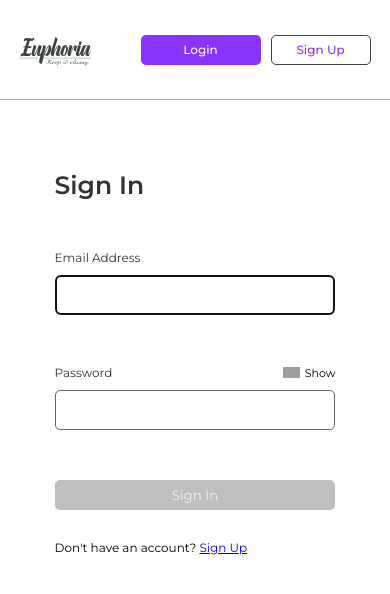
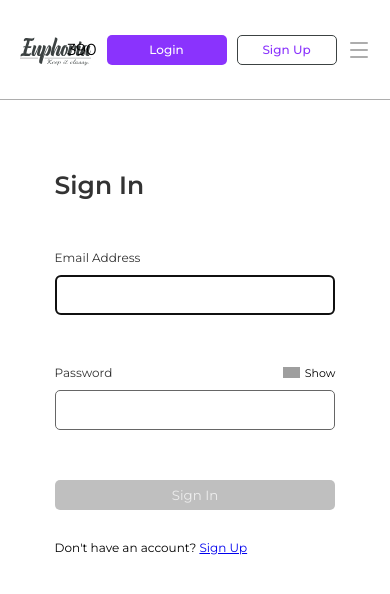
Before and after one commit to Sibonsio/E-commerce-ui, a React (Vite) app: page /signin in a window 390 px wide. Shown: the top 594 px of the page. Built offline with nearby package versions, Linux system fonts and the light colour scheme; grey boxes are pictures that could not be loaded; a web font is replaced by a local one.

Commit message:
signupbar: responsiveness complete

```diff
--- a/package.json
+++ b/package.json
@@ -11,6 +11,7 @@
   },
   "dependencies": {
     "axios": "^1.13.2",
+    "lucide-react": "^0.555.0",
     "react": "^19.2.0",
     "react-dom": "^19.2.0",
     "react-router": "^7.9.6",
--- a/src/componets/SignupBar.css
+++ b/src/componets/SignupBar.css
@@ -45,13 +45,14 @@
 .navItemContainer {
     display: flex;
     align-items: center;
-    gap: 100px
+    gap: 80px
 }
 
 .navLinkItems {
     text-decoration: none;
     color: #807D7E;
     font-size: 14px;
+
 }
 
 .usercartContainer {
@@ -92,6 +93,7 @@
 
 .buttons {
     display: flex;
+    align-items: center;
     gap: 10px;
 }
 
@@ -148,15 +150,62 @@
     display: none;
 }
 
+.searchbtn {
+    display: none;
+}
+
+.searchbtncolor {
+    background-color: white;
+}
+
+.logoContainer {
+    height: 100%;
+    display: flex;
+    align-items: center;
+
+}
+
+.menu {
+    cursor: pointer;
+    color: #adadad;
+}
+
+.hidemenu {
+    display: none;
+}
+
 @media (max-width:1266px) {
+    .input {
+        display: none
+    }
 
-    .input,
-    .language {
+    .login {
+        justify-content: space-between;
+        width: 20%;
+        gap: 10px;
+    }
+
+    .search {
+        width: 80%;
+    }
+
+
+
+
+
+}
+
+@media (max-width:1090px) {
+    .navbar {
         display: none;
     }
 
+    .search {
+        width: 50%;
+    }
+
     .login {
+        width: 50%;
         justify-content: flex-end;
     }
-
 }
--- a/src/componets/SignupBar.jsx
+++ b/src/componets/SignupBar.jsx
@@ -3,15 +3,29 @@ import image from '../assets/Logo.svg'
 import user from '../assets/user.svg'
 import cart from '../assets/shopping-cart.svg'
 import heart from '../assets/heart.svg'
+import search from '../assets/search.svg'
 import { Link, useLocation } from 'react-router-dom'
+import { useState, useEffect } from 'react'
+import { Menu } from 'lucide-react';
 
 const SignupBar = () => {
+    const [isWidth, setWidth] = useState(window.innerWidth);
+    useEffect(() => {
+        const handleWidth = () => {
+            setWidth(window.innerWidth)
+        };
+        window.addEventListener('resize', handleWidth);
+
+        return () => {
+            window.removeEventListener('resize', handleWidth)
+        }
+    }, [isWidth])
     const location = useLocation()
     return (
         <section className='signupBar'>
             <div className='signupContainer'>
                 <div className={`search ${location.pathname !== '/signin' && location.pathname !== '/signup' && 'increaseWidth'}`}>
-                    <img className='logo' alt='logo' src={image} />
+                    <div className='logoContainer'><img className='logo' alt='logo' src={image} /></div>
                     <nav className={`navbar ${location.pathname === '/signin' && 'remove' || location.pathname === '/signup' && 'remove'} `}>
                         <ul className='navItemContainer'>
                             <li className='nav-items'><Link className='navLinkItems'>Shop</Link></li>
@@ -25,11 +39,14 @@ const SignupBar = () => {
                 <div className={`login ${location.pathname !== '/signin' && location.pathname !== '/signup' && 'reduceWidth'}`}>
                     <input className='input' type='text' placeholder='Search' />
                     <div className='buttons'>
-                        <div className={`usercartContainer ${location.pathname === '/signin' && 'remove' || location.pathname === '/signup' && 'remove'}`}><img className='usercartLogo' src={heart} /></div>
-                        <div className={`usercartContainer ${location.pathname === '/signin' && 'remove' || location.pathname === '/signup' && 'remove'}`}><img className='usercartLogo' src={user} /></div>
-                        <div className={`usercartContainer ${location.pathname === '/signin' && 'remove' || location.pathname === '/signup' && 'remove'}`}><img className='usercartLogo' src={cart} /></div>
+                        <p>{isWidth}</p>
+                        <button className={`usercartContainer searchbtncolor ${isWidth > 1266 && 'searchbtn'} ${location.pathname === '/signin' && 'remove' || location.pathname === '/signup' && 'remove'}`}><img className='usercartLogo' src={search} /></button>
+                        <button className={`usercartContainer ${location.pathname === '/signin' && 'remove' || location.pathname === '/signup' && 'remove'}`}><img className='usercartLogo' src={heart} /></button>
+                        <button className={`usercartContainer ${location.pathname === '/signin' && 'remove' || location.pathname === '/signup' && 'remove'}`}><img className='usercartLogo' src={user} /></button>
+                        <button className={`usercartContainer ${location.pathname === '/signin' && 'remove' || location.pathname === '/signup' && 'remove'}`}><img className='usercartLogo' src={cart} /></button>
                         <button className={location.pathname === '/signin' && `signupbtn` || location.pathname === '/signup' && `loginbtn` || location.pathname !== '/signin' && location.pathname !== '/signup' && 'remove'}><Link className={location.pathname === '/signin' ? 'link-item2' : 'link-item1'} to={'/signin'}>Login</Link></button>
                         <button className={location.pathname === '/signup' && `signupbtn` || location.pathname === '/signin' && `loginbtn` || location.pathname !== '/signin' && location.pathname !== '/signup' && 'remove'}><Link className={location.pathname === '/signup' ? 'link-item2' : 'link-item1'} to={'/signup'}>Sign Up</Link></button>
+                        <Menu className={`menu ${isWidth > 1090 && 'hidemenu'}`} />
                     </div>
                 </div>
             </div>
```
Also changed, not shown: src/componets/SignupHero.jsx (+1 -11 lines), 1 other file (tests, documents, lock files or other folders).
